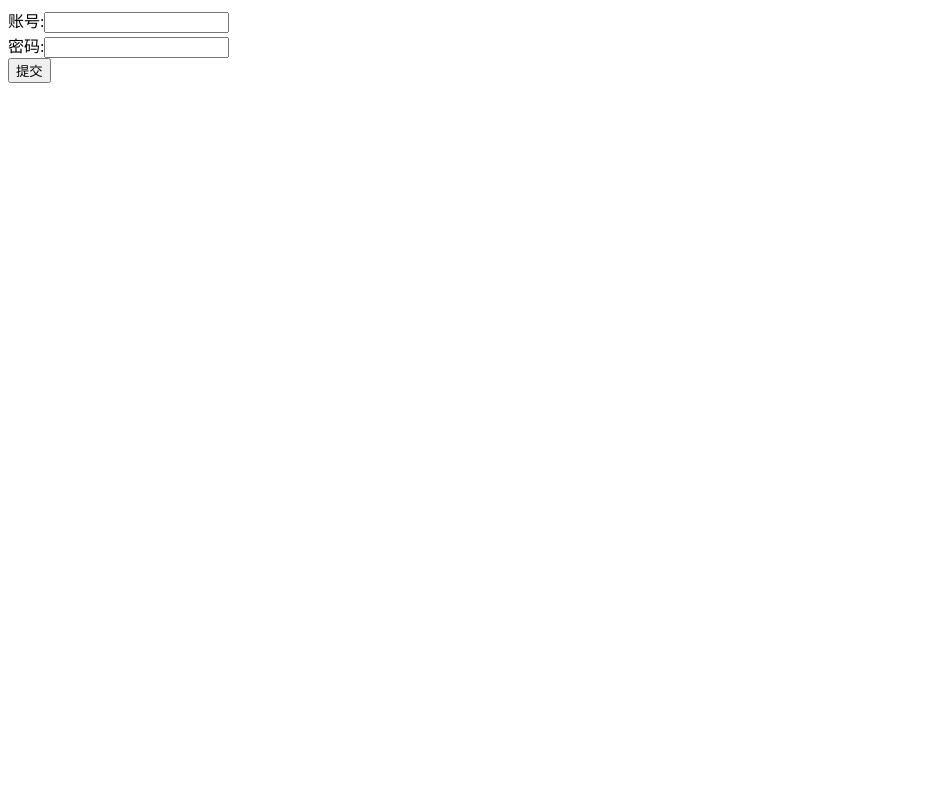
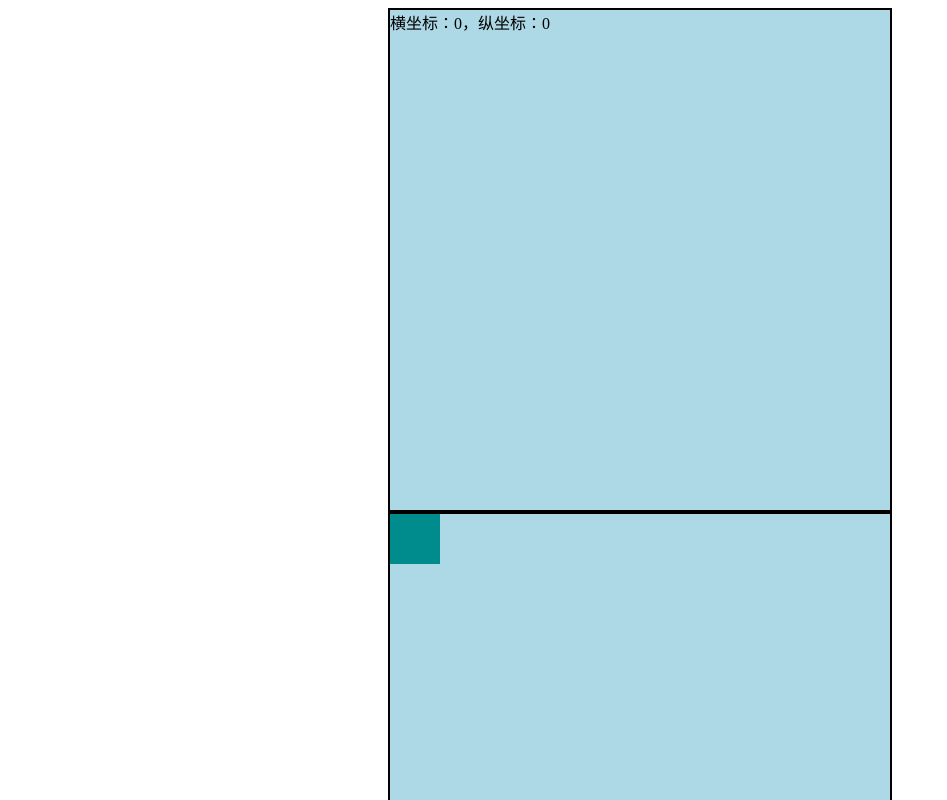
Before and after one commit to qishilong/React-family-bucket, a React app in the folder react-learn/: page / in a window 1280 px wide. Shown: the top 800 px of the page, without its empty margins (0-947 px from the left). Built offline with nearby package versions, Linux system fonts and the light colour scheme.

Commit message:
提交RenderProps

```diff
--- a/react-learn/src/App.jsx
+++ b/react-learn/src/App.jsx
@@ -1,7 +1,6 @@
 import React, { Component } from "react";
 
-// import NewContext from "./Context/NewContext/NewContext";
-import Test from "./components/common/Form/Test";
+import Test from "./RenderProps/Test";
 
 class App extends Component {
     render() {
--- /dev/null
+++ b/react-learn/src/RenderProps/Test.jsx
@@ -0,0 +1,32 @@
+import withMouseListener from "./withMouseListener";
+import React from 'react'
+
+function Point(props) {
+    return <>横坐标：{props.x}，纵坐标：{props.y}</>
+}
+
+function MoveDiv(props) {
+    return (
+        <div style={{
+            width: 100,
+            height: 100,
+            background: "#008c8c",
+            position: "absolute",
+            left: props.x - 50,
+            top: props.y - 50
+        }}>
+
+        </div>);
+}
+
+const MousePoint = withMouseListener(Point);
+const MouseDiv = withMouseListener(MoveDiv);
+
+export default function Test() {
+    return (
+        <div>
+            <MousePoint/>
+            <MouseDiv/>
+        </div>
+    )
+}
--- /dev/null
+++ b/react-learn/src/RenderProps/style.less
@@ -0,0 +1,9 @@
+.point{
+    background: lightblue;
+    width: 500px;
+    height: 500px;
+    border: 2px solid;
+    margin: 0 auto;
+    position: relative;
+    overflow: hidden;
+}
--- /dev/null
+++ b/react-learn/src/RenderProps/withMouseListener.jsx
@@ -0,0 +1,39 @@
+import React, { PureComponent } from "react";
+import "./style.less";
+export default function withMouseListener(Comp) {
+    return class MouseListener extends PureComponent {
+        state = {
+            x: 0,
+            y: 0,
+        };
+
+        divRef = React.createRef();
+
+        handleMouseMove = e => {
+            //更新x和y的值
+            const { left, top } = this.divRef.current.getBoundingClientRect();
+            const x = e.clientX - left;
+            const y = e.clientY - top;
+            this.setState({
+                x,
+                y,
+            });
+        };
+
+        render() {
+            return (
+                <div
+                    ref={this.divRef}
+                    className="point"
+                    onMouseMove={this.handleMouseMove}
+                >
+                    <Comp
+                        {...this.props}
+                        x={this.state.x}
+                        y={this.state.y}
+                    />
+                </div>
+            );
+        }
+    };
+}
```
Also changed, not shown: react-learn/src/RenderProps/MouseListener.jsx (added, +38 -0 lines), react-learn/src/RenderProps/MovablePanel.jsx (added, +43 -0 lines), react-learn/src/RenderProps/ShowMousePoint.jsx (added, +36 -0 lines), react-learn/src/RenderProps/Test copy 2.jsx (added, +25 -0 lines), react-learn/src/RenderProps/Test copy.jsx (added, +12 -0 lines).
